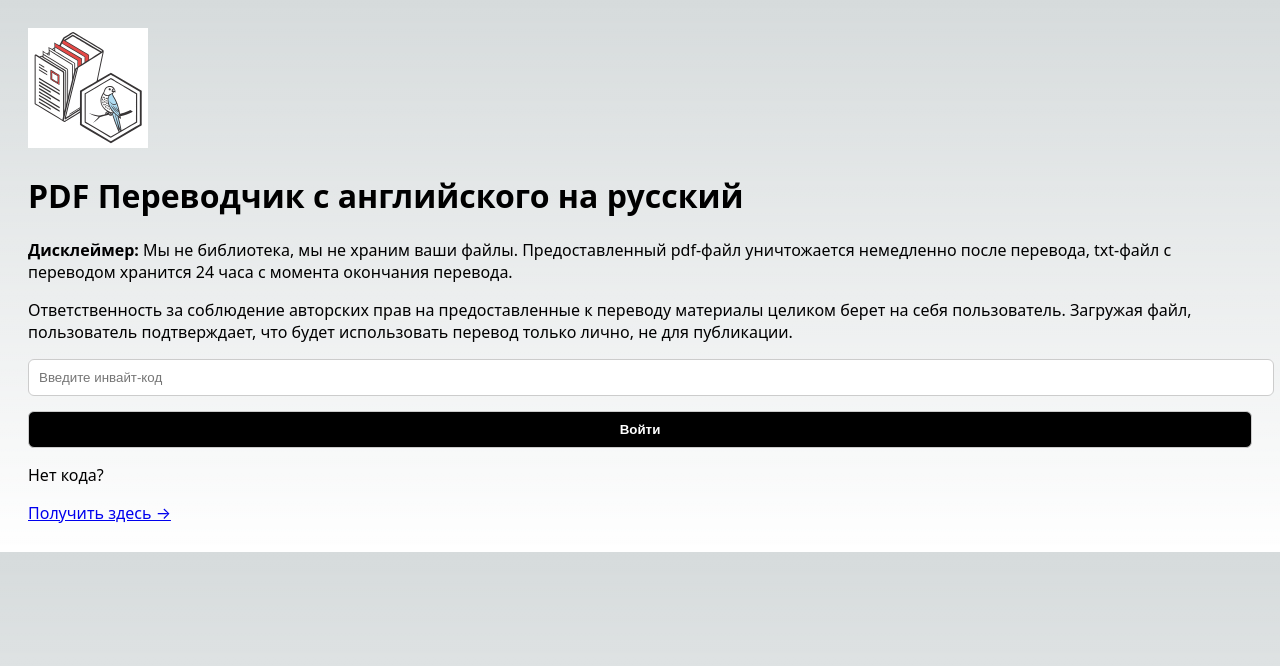
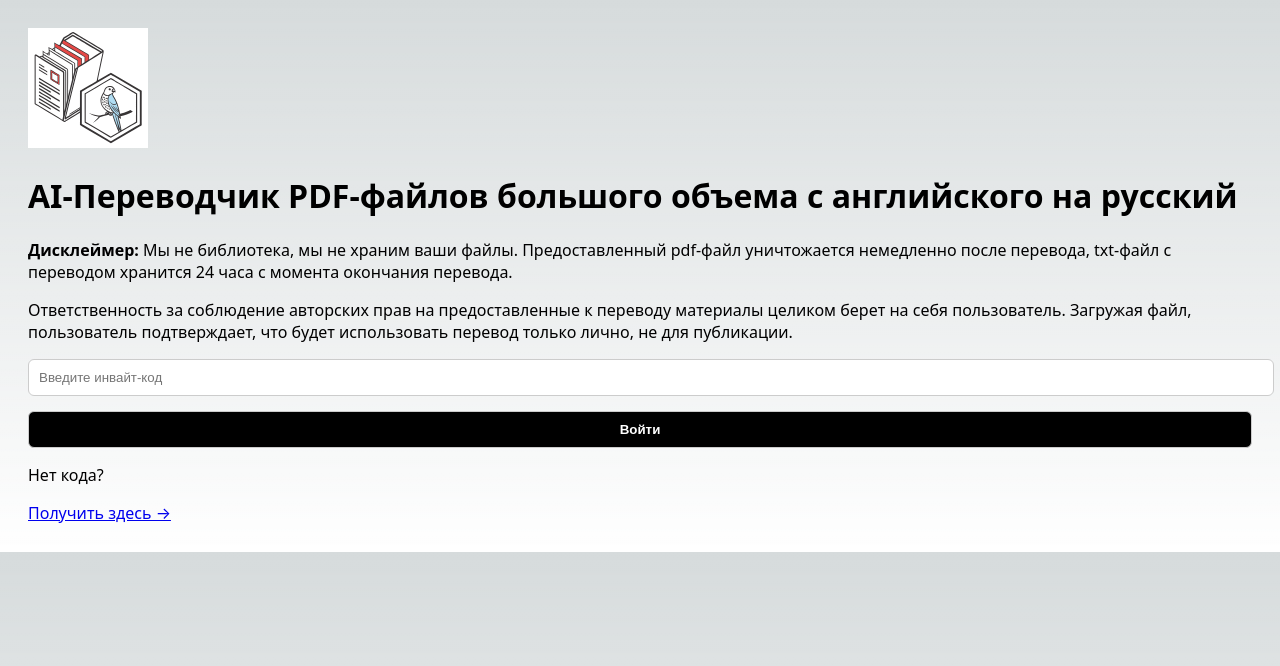
Before and after one commit to Valdas2020/mvp-frontend, a Next.js app: page / in a window 1280 px wide. Shown: the top 666 px of the page. Built offline with nearby package versions, Linux system fonts and the light colour scheme.

Commit message:
Update header text for PDF translator

```diff
--- a/app/page.js
+++ b/app/page.js
@@ -182,7 +182,7 @@ export default function Home() {
             <img src="/logo.svg" alt="Logo" width={120} height={120} />
           </div>
           <h1 className="text-3xl font-bold text-center mb-4 text-slate-800">
-            PDF Переводчик с английского на русский
+            AI-Переводчик PDF-файлов большого объема с английского на русский
           </h1>
           <div className="text-xs text-slate-500 mb-6 text-left bg-slate-50 p-3 rounded-lg">
             <p className="mb-2">
@@ -228,7 +228,7 @@ export default function Home() {
             <div className="flex items-center gap-4">
               <img src="/logo.svg" alt="Logo" width={60} height={60} />
               <div>
-                <h1 className="text-2xl font-bold text-slate-800">PDF Переводчик с английского на русский</h1>
+                <h1 className="text-2xl font-bold text-slate-800">AI-Переводчик PDF-файлов большого объема с английского на русский</h1>
                 <p className="text-slate-600">{user?.email || 'Пользователь'}</p>
               </div>
             </div>
```
